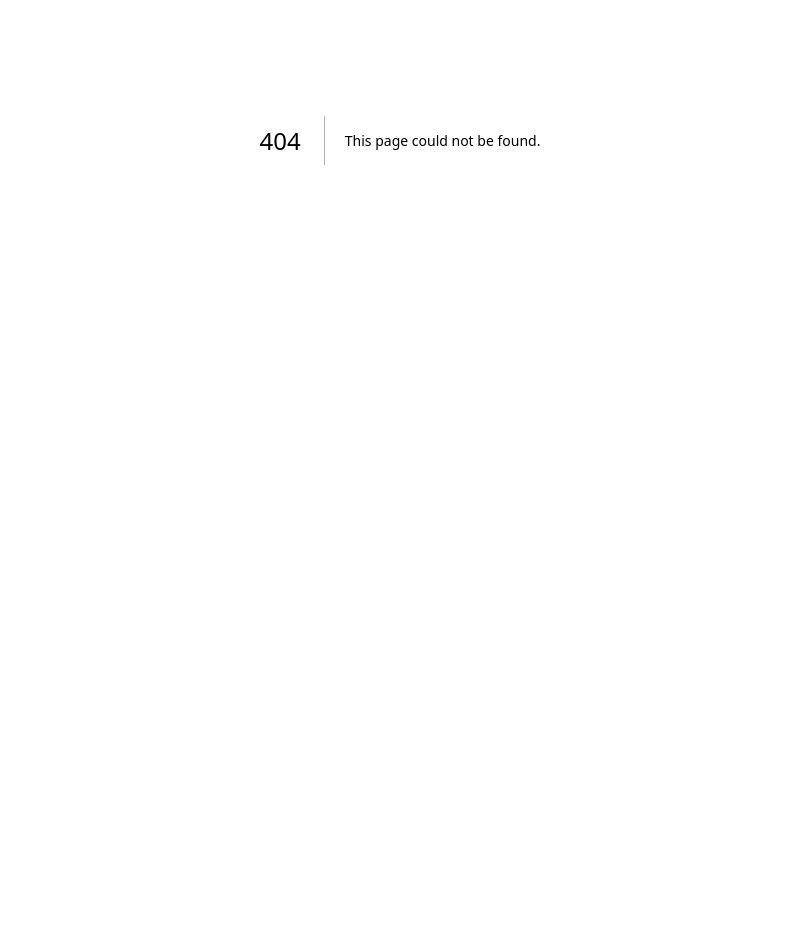
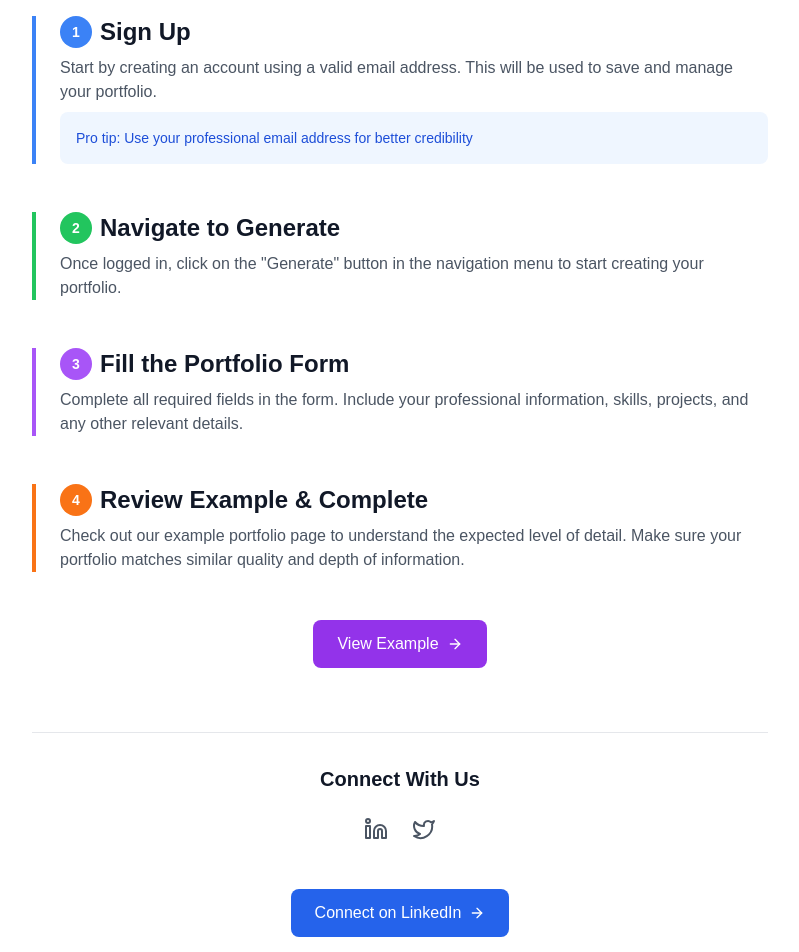
Before and after one commit to Risabkshetri/PortfolioGen-frontend, a Next.js app: page /dashboard/docs/basic-guide in a window 1280 px wide. Before the commit this address had no page. Shown: the part 260-1212 px from the top of the page, without its empty margins (240-1039 px from the left). Before the commit the page ends 800 px from the top, so only its background shows below. Built offline with nearby package versions, Linux system fonts and the light colour scheme.

Commit message:
basic documentation added

```diff
--- /dev/null
+++ b/app/dashboard/docs/basic-guide/page.jsx
@@ -0,0 +1,116 @@
+import React from 'react';
+import { ArrowRight, Mail, Github, Linkedin, Twitter } from 'lucide-react';
+
+const PortfolioGuide = () => {
+  return (
+    <div className="min-h-screen bg-white dark:bg-gray-900 pt-24">
+      <div className="max-w-3xl mx-auto px-4 py-12">
+        {/* Header */}
+        <div className="mb-12 text-center">
+          <h1 className="text-4xl font-bold mb-4 text-gray-900 dark:text-white">
+            How to Create Your Portfolio
+          </h1>
+          <p className="text-lg text-gray-600 dark:text-gray-300">
+            Follow these simple steps to create your professional portfolio
+          </p>
+        </div>
+
+        {/* Steps */}
+        <div className="space-y-12">
+          {/* Step 1 */}
+          <div className="border-l-4 border-blue-500 pl-6 space-y-2">
+            <h2 className="text-2xl font-semibold text-gray-900 dark:text-white flex items-center gap-2">
+              <span className="bg-blue-500 text-white rounded-full w-8 h-8 flex items-center justify-center text-sm">
+                1
+              </span>
+              Sign Up
+            </h2>
+            <p className="text-gray-600 dark:text-gray-300">
+              Start by creating an account using a valid email address. This will be used to save and manage your portfolio.
+            </p>
+            <div className="bg-blue-50 dark:bg-gray-800 p-4 rounded-lg mt-2">
+              <p className="text-sm text-blue-700 dark:text-blue-300">
+                Pro tip: Use your professional email address for better credibility
+              </p>
+            </div>
+          </div>
+
+          {/* Step 2 */}
+          <div className="border-l-4 border-green-500 pl-6 space-y-2">
+            <h2 className="text-2xl font-semibold text-gray-900 dark:text-white flex items-center gap-2">
+              <span className="bg-green-500 text-white rounded-full w-8 h-8 flex items-center justify-center text-sm">
+                2
+              </span>
+              Navigate to Generate
+            </h2>
+            <p className="text-gray-600 dark:text-gray-300">
+              Once logged in, click on the "Generate" button in the navigation menu to start creating your portfolio.
+            </p>
+          </div>
+
+          {/* Step 3 */}
+          <div className="border-l-4 border-purple-500 pl-6 space-y-2">
+            <h2 className="text-2xl font-semibold text-gray-900 dark:text-white flex items-center gap-2">
+              <span className="bg-purple-500 text-white rounded-full w-8 h-8 flex items-center justify-center text-sm">
+                3
+              </span>
+              Fill the Portfolio Form
+            </h2>
+            <p className="text-gray-600 dark:text-gray-300">
+              Complete all required fields in the form. Include your professional information, skills, projects, and any other relevant details.
+            </p>
+          </div>
+
+          {/* Step 4 */}
+          <div className="border-l-4 border-orange-500 pl-6 space-y-2">
+            <h2 className="text-2xl font-semibold text-gray-900 dark:text-white flex items-center gap-2">
+              <span className="bg-orange-500 text-white rounded-full w-8 h-8 flex items-center justify-center text-sm">
+                4
+              </span>
+              Review Example & Complete
+            </h2>
+            <p className="text-gray-600 dark:text-gray-300">
+              Check out our example portfolio page to understand the expected level of detail. Make sure your portfolio matches similar quality and depth of information.
+            </p>
+          </div>
+          <div className="mt-16 text-center">
+          <a
+            href="https://manmohanbio.netlify.app/"
+            className="inline-flex items-center gap-2 bg-purple-600 hover:bg-blue-700 text-white px-6 py-3 rounded-lg font-medium transition-colors"
+          >
+            View Example
+            <ArrowRight className="w-4 h-4" />
+          </a>
+        </div>
+        </div>
+
+        {/* Social Links */}
+        <div className="mt-16 pt-8 border-t border-gray-200 dark:border-gray-700">
+          <h3 className="text-xl font-semibold mb-6 text-gray-900 dark:text-white text-center">
+            Connect With Us
+          </h3>
+          <div className="flex justify-center gap-6">
+            <a href="https://www.linkedin.com/in/risab-kshetri" className="text-gray-600 hover:text-blue-500 dark:text-gray-300 dark:hover:text-blue-400 transition-colors">
+              <Linkedin className="w-6 h-6" />
+            </a>
+            <a href="https://x.com/risab_kshetri" className="text-gray-600 hover:text-blue-400 dark:text-gray-300 dark:hover:text-blue-400 transition-colors">
+              <Twitter className="w-6 h-6" />
+            </a>
+          </div>
+        </div>
+        {/* CTA */}
+        <div className="mt-12 text-center">
+          <a
+            href="https://www.linkedin.com/in/risab-kshetri"
+            className="inline-flex items-center gap-2 bg-blue-600 hover:bg-blue-700 text-white px-6 py-3 rounded-lg font-medium transition-colors"
+          >
+            Connect on LinkedIn
+            <ArrowRight className="w-4 h-4" />
+          </a>
+        </div>
+        </div>
+    </div>
+  );
+};
+
+export default PortfolioGuide;
--- a/app/dashboard/docs/page.jsx
+++ b/app/dashboard/docs/page.jsx
@@ -23,7 +23,7 @@ export default function DocumentationPage() {
       title: 'Getting Started',
       icon: Rocket,
       articles: [
-        { title: 'Quick Start Guide', href: '#', timeToRead: '5 min' },
+        { title: 'Quick Start Guide', href: './docs/basic-guide', timeToRead: '5 min' },
         { title: 'Installation', href: '#', timeToRead: '3 min' },
         { title: 'Basic Concepts', href: '#', timeToRead: '7 min' }
       ]
--- a/app/dashboard/examples/page.jsx
+++ b/app/dashboard/examples/page.jsx
@@ -8,28 +8,28 @@ const ExamplesPage = () => {
       title: "Minimalist Developer Portfolio",
       description: "Clean and modern design focused on showcasing code projects",
       category: "Developer",
-      stars: 245,
-      users: 1.2+'k',
-      image: "/api/placeholder/600/400",
-      link: "/templates/minimalist-dev"
+      views: 245,
+      users: 102,
+      image: "https://res.cloudinary.com/deht0dsks/image/upload/v1737298039/video_thumnail_yx9w5k.png",
+      link: "https://manmohanbio.netlify.app/"
     },
     {
       title: "Creative Designer Showcase",
       description: "Visual-heavy layout perfect for designers and artists",
       category: "Designer",
-      stars: 189,
-      users: 956,
-      image: "/api/placeholder/600/400",
-      link: "/templates/designer"
+      views: 189,
+      users: 116,
+      image: "https://res.cloudinary.com/deht0dsks/image/upload/v1737298040/Productivity_2_tcdvls.png",
+      link: "https://manmohanbio.netlify.app/"
     },
     {
       title: "Professional Business Portfolio",
       description: "Corporate style template for business professionals",
       category: "Business",
-      stars: 167,
-      users: 834,
-      image: "/api/placeholder/600/400",
-      link: "/templates/business"
+      views: 167,
+      users: 134,
+      image: "https://res.cloudinary.com/deht0dsks/image/upload/v1728792955/samples/balloons.jpg",
+      link: "https://manmohanbio.netlify.app/"
     }
   ];
 
--- a/app/dashboard/page.jsx
+++ b/app/dashboard/page.jsx
@@ -3,6 +3,7 @@ import React, { useEffect, useState } from 'react';
 import { UserButton } from '@clerk/nextjs';
 import { useAuth } from "@clerk/nextjs";
 import {redirect} from 'next/navigation';
+import Link from 'next/link';
 
 
 import {
@@ -39,9 +40,9 @@ export default function DashboardPage() {
   ];
 
   const quickActions = [
-    { label: 'New Portfolio', description: 'Create a new portfolio from scratch' },
-    { label: 'Import Project', description: 'Import from GitHub repository' },
-    { label: 'View Templates', description: 'Browse our template collection' }
+    { label: 'New Portfolio', href:"/dashboard/generate-portfolio",  description: 'Create a new portfolio from scratch' },
+    { label: 'Import Project', href:"#", description: 'Import from GitHub repository' },
+    { label: 'View Templates', href:"#", description: 'Browse our template collection' }
   ];
 
   return (
@@ -139,7 +140,8 @@ export default function DashboardPage() {
           {/* Quick Actions Grid */}
           <div className="grid grid-cols-1 md:grid-cols-3 gap-6 mb-8">
             {quickActions.map((action, index) => (
-              <button
+              <Link
+                href={action.href}
                 key={index}
                 className="p-6 bg-white/80 backdrop-blur-sm rounded-xl shadow-sm
                   hover:shadow-md hover:bg-white/90 transition-all duration-200 text-left group
@@ -156,7 +158,7 @@ export default function DashboardPage() {
                   <ChevronRight className="w-5 h-5 text-gray-400 group-hover:text-blue-500 transition-colors duration-200
                     dark:text-gray-500 dark:group-hover:text-blue-400" />
                 </div>
-              </button>
+              </Link>
             ))}
           </div>
         </div>
--- a/app/layout.js
+++ b/app/layout.js
@@ -17,7 +17,7 @@ const geistMono = Geist_Mono({
 
 export const metadata = {
   title: "PortfolioGen",
-  description: "Builder you own portfolio within the a minutes.",
+  description: "Build your own portfolio within a minutes.",
 };
 
 
--- a/components/Navbar.jsx
+++ b/components/Navbar.jsx
@@ -1,10 +1,11 @@
 'use client';
 import React, { useEffect, useState } from 'react';
-import { Menu, Moon, Sun, X } from 'lucide-react';
+import { Menu, Moon, Sun } from 'lucide-react';
 import Link from 'next/link';
 import { Button } from "@/components/ui/button";
 import { Sheet, SheetContent, SheetTrigger } from "@/components/ui/sheet";
 import { usePathname } from 'next/navigation';
+import VisuallyHidden from '@/components/ui/visually-hidden';
 
 const Navbar = () => {
   const [isOpen, setIsOpen] = useState(false);
@@ -13,7 +14,6 @@ const Navbar = () => {
   const isDashboard = pathname.startsWith('/dashboard');
 
   useEffect(() => {
-    // Check for system preference and stored theme on mount
     const storedTheme = localStorage.getItem('theme');
     const systemPrefersDark = window.matchMedia('(prefers-color-scheme: dark)').matches;
 
@@ -37,10 +37,15 @@ const Navbar = () => {
     return null;
   }
 
+  const handleNavItemClick = () => {
+    setIsOpen(false);
+  };
+
   const NavItems = () => (
     <>
       <Link
         href="/"
+        onClick={handleNavItemClick}
         className={`transition-colors hover:text-primary ${
           pathname === '/' ? 'text-primary font-medium' : 'text-muted-foreground'
         }`}
@@ -49,6 +54,7 @@ const Navbar = () => {
       </Link>
       <Link
         href="/about"
+        onClick={handleNavItemClick}
         className={`transition-colors hover:text-primary ${
           pathname === '/about' ? 'text-primary font-medium' : 'text-muted-foreground'
         }`}
@@ -57,6 +63,7 @@ const Navbar = () => {
       </Link>
       <Link
         href="/contact"
+        onClick={handleNavItemClick}
         className={`transition-colors hover:text-primary ${
           pathname === '/contact' ? 'text-primary font-medium' : 'text-muted-foreground'
         }`}
@@ -69,23 +76,19 @@ const Navbar = () => {
   return (
     <nav className="sticky top-0 z-50 w-full border-b border-border bg-background/95 backdrop-blur supports-[backdrop-filter]:bg-background/60">
       <div className="container mx-auto flex h-16 items-center px-4">
-        {/* Logo */}
         <div className="mr-4 flex items-center space-x-2">
           <Link href="/" className="flex items-center space-x-2">
             <span className="text-xl font-bold text-primary">PortfolioGen.</span>
           </Link>
         </div>
 
-        {/* Desktop Navigation */}
         <div className="hidden md:flex md:flex-1 md:items-center md:justify-center">
           <div className="flex items-center space-x-6">
             <NavItems />
           </div>
         </div>
 
-        {/* Right side items */}
         <div className="flex flex-1 items-center justify-end space-x-4">
-          {/* Theme Toggle */}
           <Button
             variant="ghost"
             size="icon"
@@ -100,7 +103,6 @@ const Navbar = () => {
             )}
           </Button>
 
-          {/* Desktop Auth Buttons */}
           <div className="hidden md:flex md:items-center md:space-x-2">
             <Link href="/sign-in">
               <Button
@@ -119,13 +121,13 @@ const Navbar = () => {
             </Link>
           </div>
 
-          {/* Mobile Menu */}
           <Sheet open={isOpen} onOpenChange={setIsOpen}>
             <SheetTrigger asChild className="md:hidden">
               <Button
                 variant="ghost"
                 size="icon"
                 className="hover:bg-accent hover:text-accent-foreground"
+                aria-label="Open menu"
               >
                 <Menu className="h-5 w-5" />
               </Button>
@@ -134,10 +136,13 @@ const Navbar = () => {
               side="right"
               className="w-64 border-l border-border bg-background"
             >
+              <VisuallyHidden>
+                <h2>Navigation Menu</h2>
+              </VisuallyHidden>
               <div className="flex flex-col space-y-4 mt-6">
                 <NavItems />
                 <div className="flex flex-col space-y-2 mt-4">
-                  <Link href="/sign-in">
+                  <Link href="/sign-in" onClick={handleNavItemClick}>
                     <Button
                       className="w-full hover:bg-accent hover:text-accent-foreground"
                       variant="ghost"
@@ -145,7 +150,7 @@ const Navbar = () => {
                       Login
                     </Button>
                   </Link>
-                  <Link href="/sign-up">
+                  <Link href="/sign-up" onClick={handleNavItemClick}>
                     <Button
                       className="w-full bg-primary text-primary-foreground hover:bg-primary/90"
                     >
--- a/components/PortfolioForm.jsx
+++ b/components/PortfolioForm.jsx
@@ -172,7 +172,7 @@ function PortfolioForm() {
         tagline: formData.role,
         about: formData.about,
         aboutImgUrl: formData.aboutPhoto,
-        cv: formData.cv,
+        cv: 'not available',
         skills: formData.skills.split(',').filter(Boolean).map(skill => skill.trim()),
         aboutSkill: formData.skillAbout,
         yearOfExperience: formData.yearOfExperience,
@@ -180,6 +180,7 @@ function PortfolioForm() {
       });
     }
   }, [formData, user]);
+
   console.log(userData);
 
   const resetForm = () => {
--- /dev/null
+++ b/components/ui/visually-hidden.jsx
@@ -0,0 +1,21 @@
+'use client';
+
+import React from 'react';
+
+const VisuallyHidden = ({ children, ...props }) => {
+  return (
+    <span
+      {...props}
+      className="absolute w-px h-px p-0 -m-px overflow-hidden whitespace-nowrap border-0"
+      style={{
+        clip: 'rect(0, 0, 0, 0)',
+        clipPath: 'inset(50%)',
+        margin: '-1px',
+      }}
+    >
+      {children}
+    </span>
+  );
+};
+
+export default VisuallyHidden;
```
